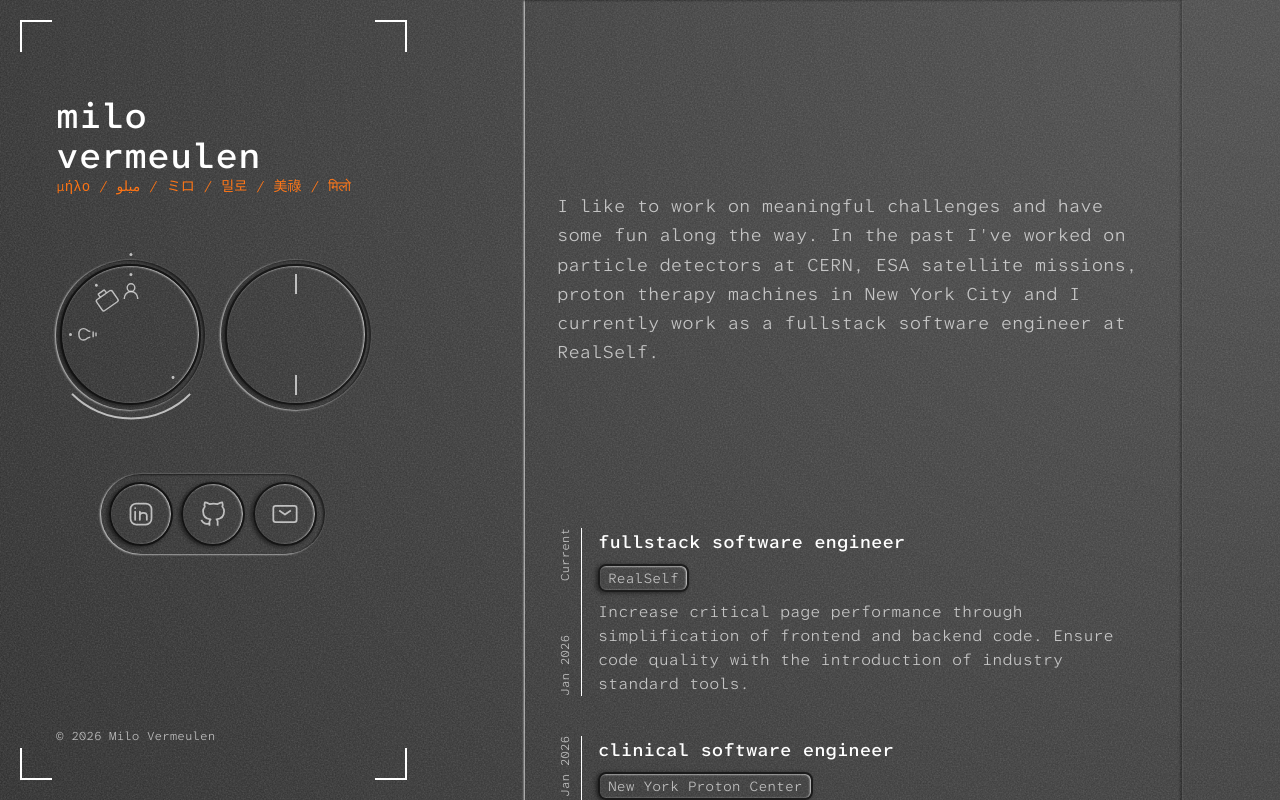
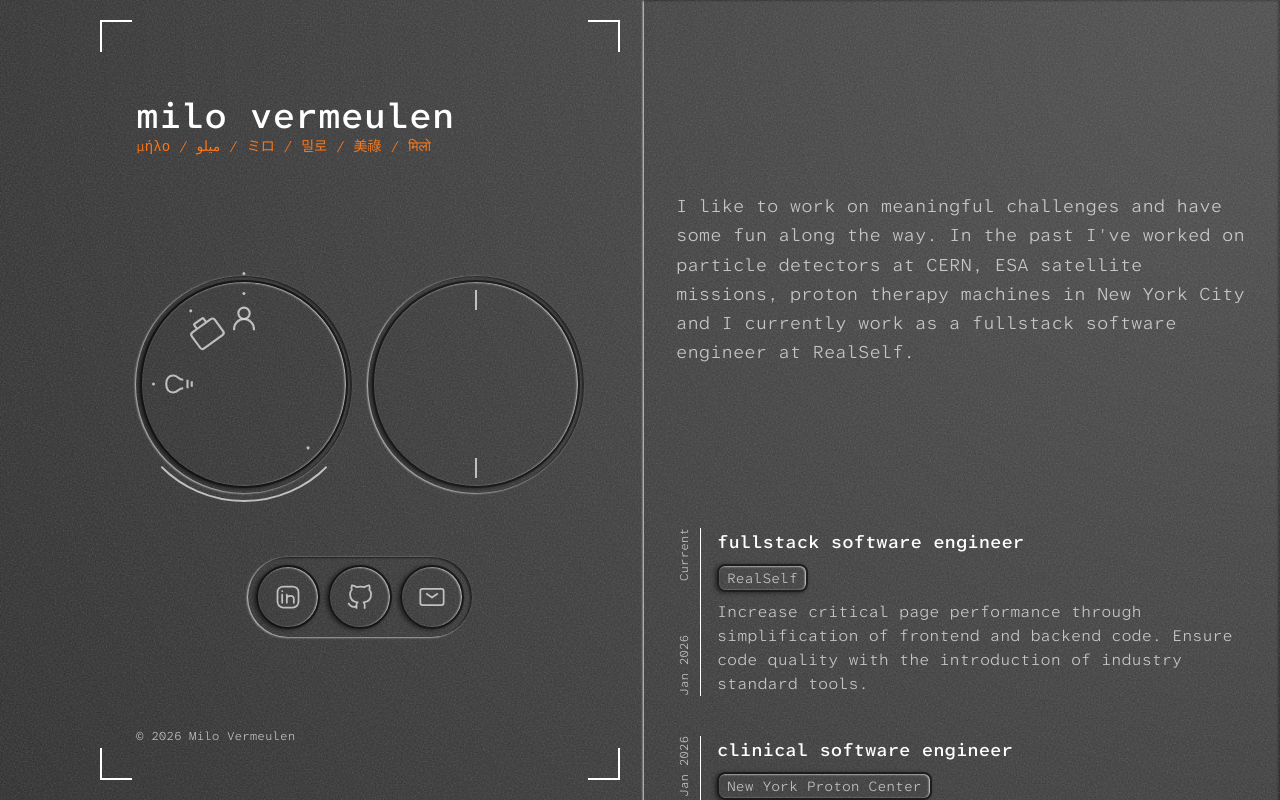
Before and after one commit to mivermeu/milovermeulen.com, a SvelteKit app in the folder apps/portfolio/: page / in a window 1280 px wide. Built offline with nearby package versions, Linux system fonts and the light colour scheme.

Commit message:
Center content on the page

```diff
--- a/apps/portfolio/src/lib/sections/Aside.svelte
+++ b/apps/portfolio/src/lib/sections/Aside.svelte
@@ -7,13 +7,13 @@
         'max-w[clamp(5rem,18vh,10rem)] aspect-square w-full rounded-full shadow-indent';
 </script>
 
-<aside class="flex h-full flex-col justify-start gap-[clamp(0.5rem,3vh,2.5rem)]">
+<aside class="flex h-full flex-col justify-between">
     <div class="my-[clamp(0.5rem,5vh,3rem)]">
         <h1 class="text-4xl font-medium text-brand-text-highlight">milo vermeulen</h1>
         <p class="text-sm text-brand-text-accent">μήλο / ميلو / ミロ / 밀로 / 美祿 / मिलो</p>
     </div>
 
-    <div class="flex h-full flex-col items-center gap-[clamp(0.5rem,100rem,4rem)]">
+    <div class="mt-20 flex h-full flex-col items-center gap-[clamp(0.5rem,100rem,4rem)]">
         <div class="flex w-full flex-row items-center gap-[clamp(0.25rem,2vh,2.5rem)]">
             <div class={dialStyle}>
                 <SectionDial />
--- a/apps/portfolio/src/routes/+page.svelte
+++ b/apps/portfolio/src/routes/+page.svelte
@@ -35,7 +35,10 @@
 
     function onWheel(e: WheelEvent) {
         if (pageState.draggingDial) return;
-        pageState.scrollY = Math.max(0, Math.min(pageState.maxScrollY, pageState.scrollY + e.deltaY));
+        pageState.scrollY = Math.max(
+            0,
+            Math.min(pageState.maxScrollY, pageState.scrollY + e.deltaY)
+        );
         tick();
     }
 
@@ -73,8 +76,8 @@
 <Noise isFixed={true} />
 
 <!-- Desktop sidebar -->
-<div class="fixed top-0 left-0 z-20 hidden h-screen w-1/3 lg:block">
-    <BracketedSection className="h-full w-full">
+<div class="fixed top-0 left-0 hidden h-screen w-1/2 lg:block">
+    <BracketedSection className="h-full max-w-140 ml-auto">
         <div class="h-full p-8">
             <Aside />
         </div>
@@ -84,20 +87,22 @@
 <!-- Fake-scroll viewport -->
 <div
     bind:this={viewportEl}
-    class="fixed top-0 right-0 bottom-0 z-10 w-full overflow-hidden lg:w-2/3"
+    class="fixed top-0 right-0 bottom-0 w-full overflow-hidden lg:w-1/2"
     onwheel={onWheel}
 >
     <div
         bind:this={contentEl}
-        class="container mx-auto pb-40 lg:max-w-prose lg:pb-8 will-change-transform"
+        class="container mr-auto will-change-transform lg:max-w-prose"
         style:transform="translate3d(0, {-pageState.scrollY}px, 0)"
     >
-        <div class="relative bg-brand-bg p-8 pb-30 lg:min-h-screen lg:shadow-indent">
+        <div class="relative bg-brand-bg p-8 pb-30 lg:ml-1 lg:min-h-screen lg:shadow-indent">
             <Noise />
             <!-- Mobile header -->
             <div class="pb-8 lg:hidden">
                 <h1 class="text-4xl font-medium text-brand-text-highlight">milo vermeulen</h1>
-                <p class="text-sm text-brand-text-accent">μήλο / ميلو / ミロ / 밀로 / 美祿 / मिलो</p>
+                <p class="text-sm text-brand-text-accent">
+                    μήλο / ميلو / ミロ / 밀로 / 美祿 / मिलो
+                </p>
             </div>
             <About />
             <Experience />
```
